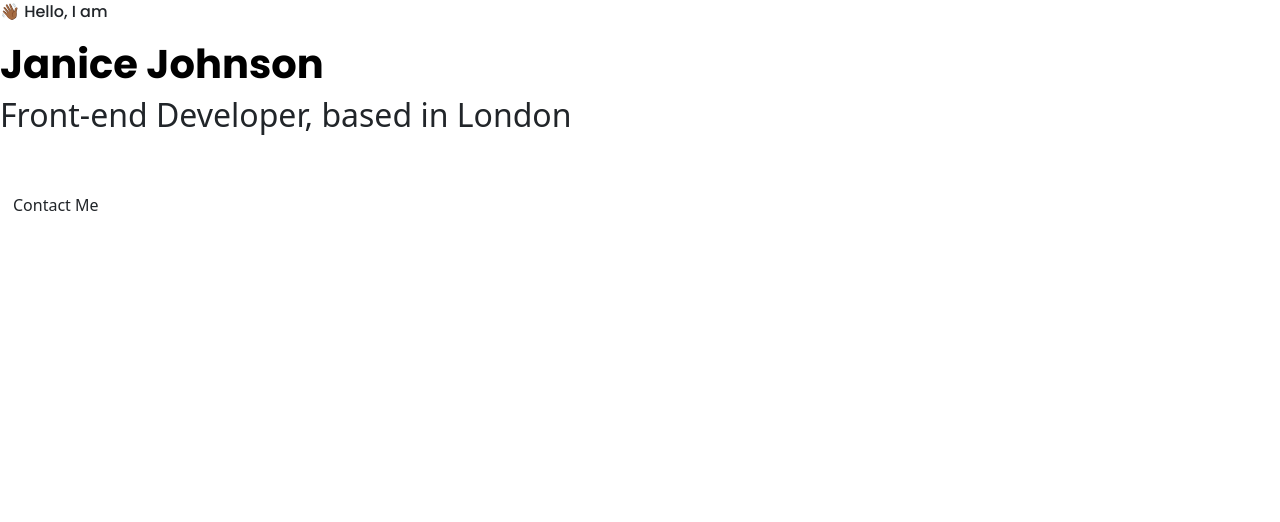
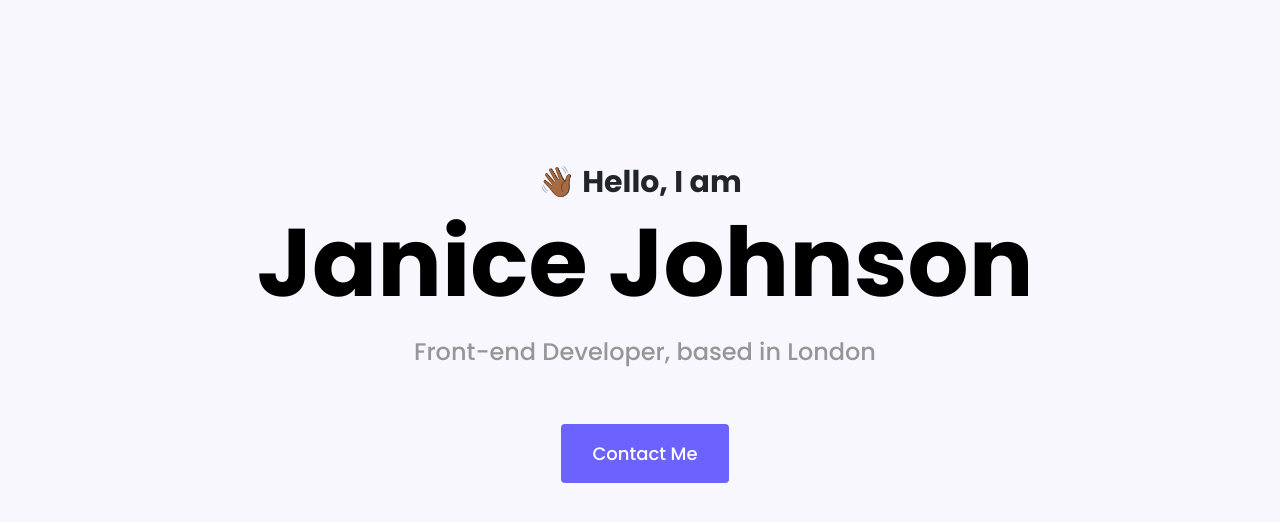
Before and after one commit to johnsonj70/Portfolio, a plain HTML site: page index.html in a window 1280 px wide. Drawn offline with nearby package versions, Linux system fonts and the light colour scheme.

Commit message:
Added default fonts and styling

```diff
--- a/styles/portfolio.css
+++ b/styles/portfolio.css
@@ -1,13 +1,57 @@
+:root {
+    --branding-color: #F9F7FE;
+    --secondary-color: #6C63FF;
+    --default-font-family: 'Poppins', sans-serif;
+}
+
+h1, h2, h3, h4, h5, h6 {
+    font-family: var(--default-font-family);
+    font-weight: bold;
+    color: black;
+    margin-left: 10px;
+
+}
 
 h1 {
-    font-family: 'Poppins', sans-serif;
-    font-weight: bold;
-    color: black;
+     font-size: 96px;
 }
 
 p {
-    font-family: 'Poppins', sans-serif;
+    font-family: var(--default-font-family);
+    font-size: 18px;
     font-weight: 500;
     font-style: normal;
     display: block;
+    margin-left: 10px;
 }
+
+.hero {
+    background-color: var(--branding-color);
+    text-align: center;
+    padding: 160px 20px;
+}
+
+.hero p {
+    font-size: 30px;
+    font-weight: bold;
+    margin: 0;
+}
+
+.hero h2 {
+    font-family: var(--default-font-family);
+    font-weight: normal;
+    color: #969696;
+    font-size: 24px;
+    line-height: 2;
+}
+
+.btn-branding {
+    background: var(--secondary-color);
+    color: white;
+    font-family: var(--default-font-family);
+    font-size: 18px;
+    margin: 0;
+    line-height: 27px;
+    padding: 15px 30px;
+    border-radius: 4px;
+}
```
